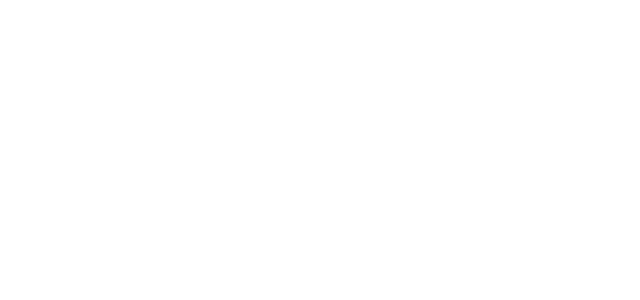
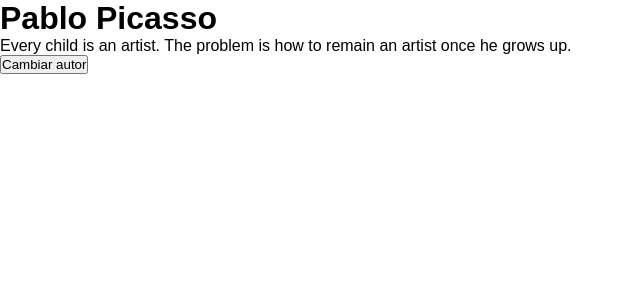
Before and after one commit to axelbriandip/phrasesApp, a React (Vite) app: page / in a window 1280 px wide. Shown: the top 300 px of the page, without its empty margins (0-640 px from the left). Built offline with nearby package versions, Linux system fonts and the light colour scheme.

Commit message:
funcionamiento hecho (sin css, nada)

```diff
--- a/src/App.jsx
+++ b/src/App.jsx
@@ -1,9 +1,10 @@
-import { useState } from 'react';
 import './styles.css';
+import QuoteBox from './components/QuoteBox';
 
 function App() {
   return (
     <div className="App">
+      <QuoteBox />
     </div>
   )
 }
--- /dev/null
+++ b/src/components/QuoteBox.jsx
@@ -0,0 +1,24 @@
+import React, { useState } from 'react';
+import quotes from '../quotes.json';
+
+const QuoteBox = () => {
+    const random = Math.floor(Math.random() * quotes.length);
+    const [index, setIndex] = useState(random);
+    const changeQuote = () => {
+        const random = Math.floor(Math.random() * quotes.length);
+        setIndex(random)
+    }
+
+    const author = quotes[index].author;
+    const phrase = quotes[index].quote;
+
+    return (
+        <div>
+            <h1>{author}</h1>
+            <p>{phrase}</p>
+            <button onClick={changeQuote}>Cambiar autor</button>
+        </div>
+    );
+};
+
+export default QuoteBox;
```
